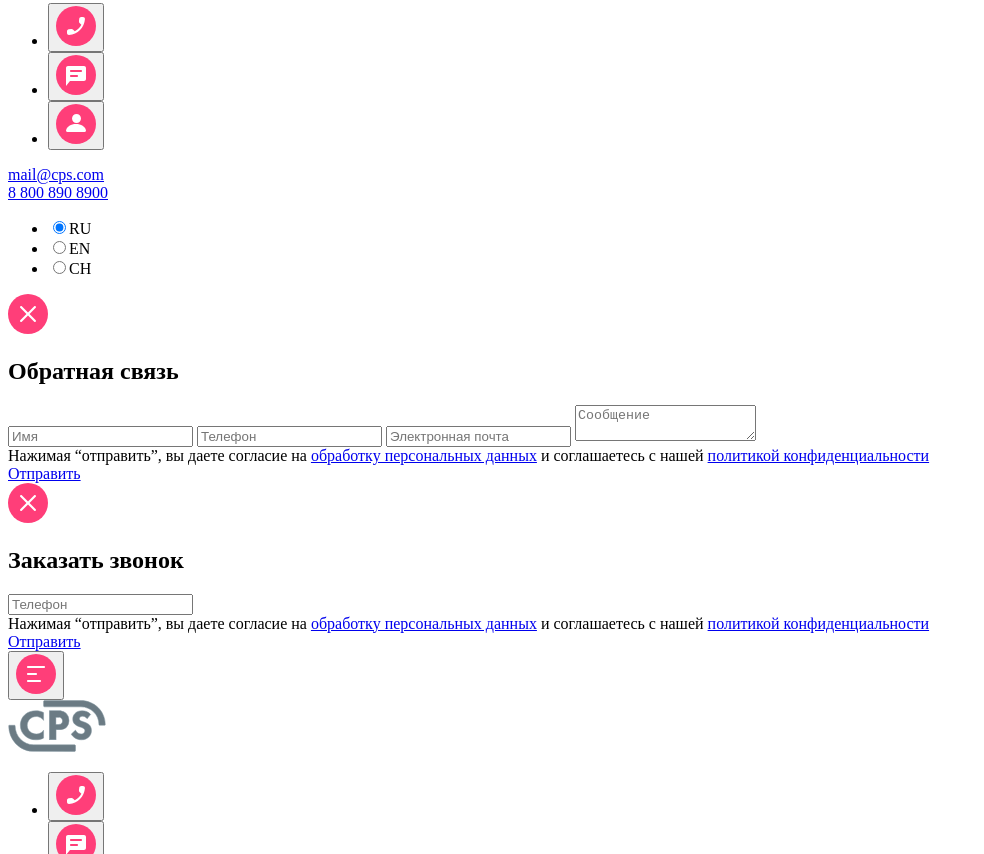
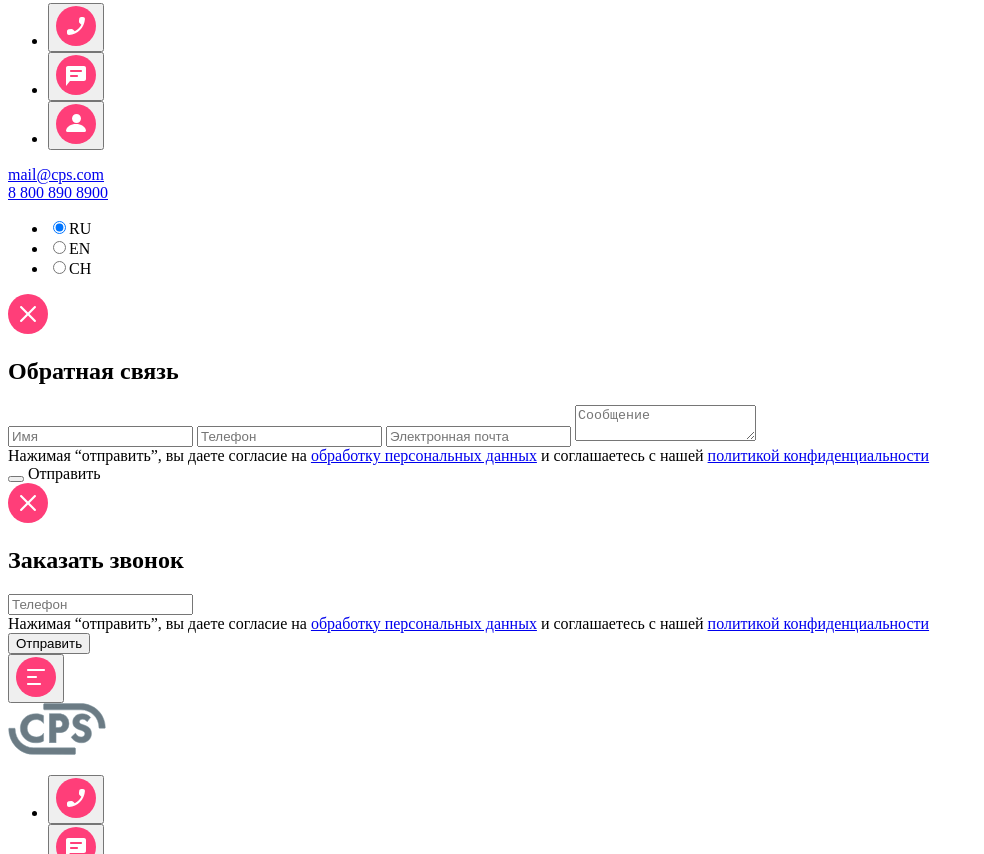
Before and after one commit to idel28102001/kata-1-6, a website built with webpack: page src/index.html in a window 1280 px wide. Shown: the part 335-1189 px from the top of the page, without its empty margins (0-984 px from the left). Built offline with nearby package versions, Linux system fonts and the light colour scheme.

Commit message:
фиксы

```diff
--- a/src/index.html
+++ b/src/index.html
@@ -8,7 +8,7 @@
   </head>
   <body>
     <div class="body">
-      <div class="modals modals--call">
+      <div class="modals">
         <div class="modals__back"></div>
         <div class="modals__mobile-menu mobile-menu">
           <div class="mobile-menu__content">
@@ -186,9 +186,9 @@
                   >
                 </div>
                 <div class="form__button">
-                  <a href="#" class="form__button-link button-link"
-                    >Отправить</a
-                  >
+                  <button type="submit" class="form__button-link button-link"></button>
+                    Отправить
+                  </button>
                 </div>
               </form>
             </div>
@@ -224,9 +224,9 @@
                   >
                 </div>
                 <div class="form__button">
-                  <a href="#" class="form__button-link button-link"
-                    >Отправить</a
-                  >
+                  <button type="submit" class="form__button-link button-link">
+                    Отправить
+                  </button>
                 </div>
               </form>
             </div>
--- a/src/styles/sass/components/_buttons.scss
+++ b/src/styles/sass/components/_buttons.scss
@@ -127,10 +127,23 @@ button {
   text-transform: uppercase;
 
   &::after {
+    @include u.transition(ease-in-out, 0.1s, transform);
     margin-left: u.rem(12);
     content: "";
     background-image: url("../images/svgs/mini-arrow.svg");
     width: u.rem(8);
     height: u.rem(10);
   }
+
+  &:hover {
+    &::after {
+      transform: translateX(u.rem(5));
+    }
+  }
+
+  &:active {
+    &::after {
+      transform: translateX(0);
+    }
+  }
 }
--- a/src/styles/sass/layout/menu/_navigation.scss
+++ b/src/styles/sass/layout/menu/_navigation.scss
@@ -30,7 +30,7 @@
       background-color: var(--color-aquamarine-1);
 
       @include u.breakpoint(xsmall) {
-        left: u.rem(-24);
+        left: u.rem(-21);
       }
     }
 
```
